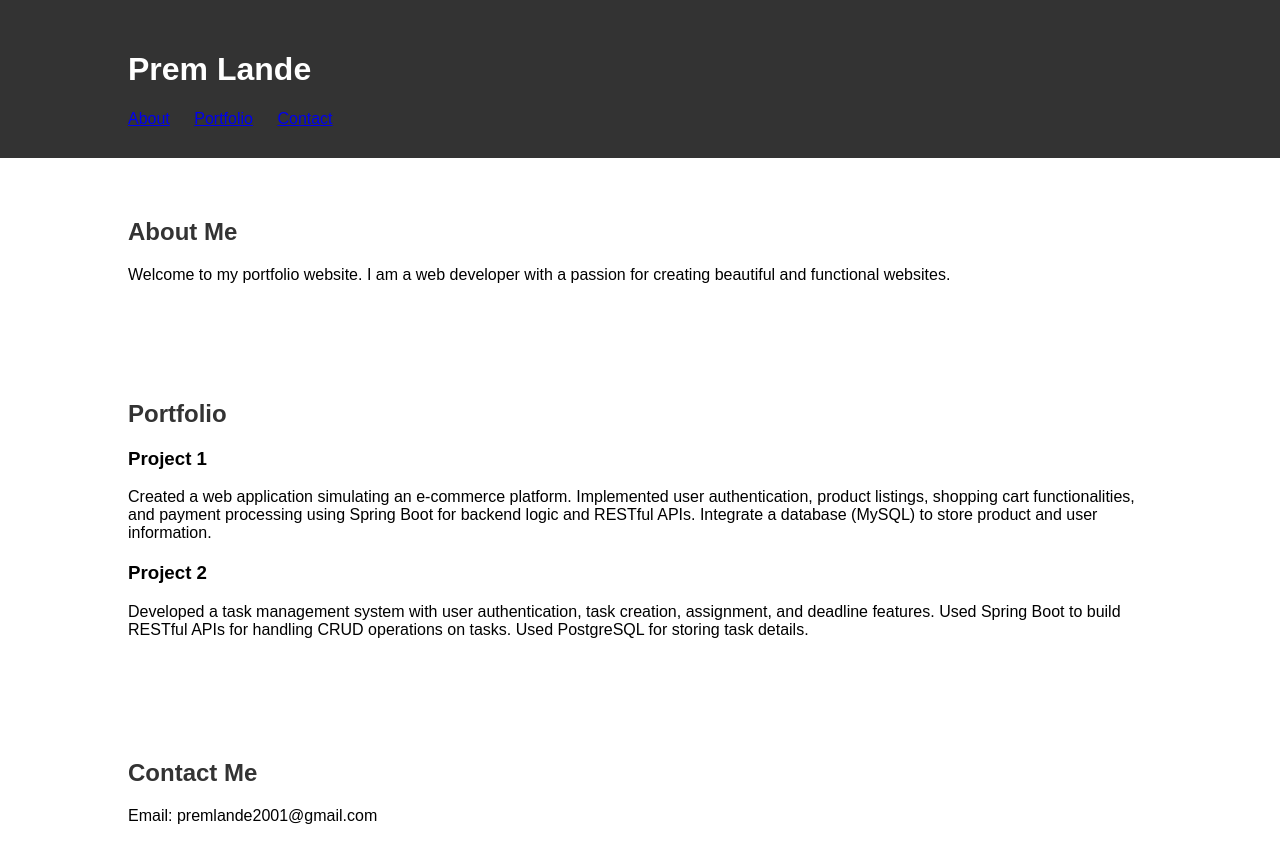
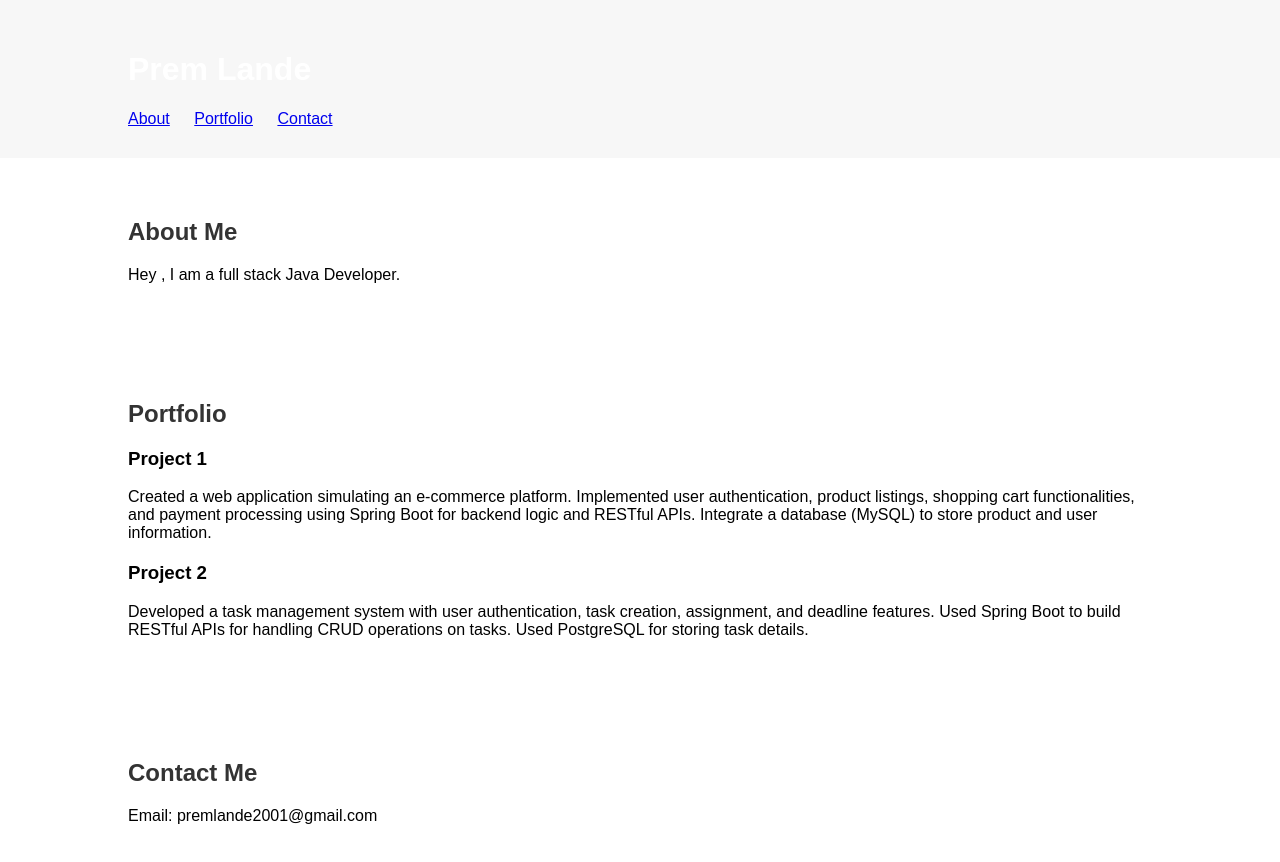
Before and after one commit to PremLande/gitdemo, a plain HTML site: page index.html in a window 1280 px wide. Drawn offline with Linux system fonts and the light colour scheme.

Commit message:
Added by @Prem

```diff
--- a/index.html
+++ b/index.html
@@ -22,7 +22,7 @@
 <section id="about">
   <div class="container">
     <h2>About Me</h2>
-    <p>Welcome to my portfolio website. I am a web developer with a passion for creating beautiful and functional websites.</p>
+    <p>Hey , I am  a full stack Java Developer.</p>
   </div>
 </section>
 <section id="portfolio">
@@ -37,6 +37,7 @@
         backend logic and RESTful APIs. Integrate a database (MySQL) to
         store product and user information.</p>
     </div>
+
     <div class="portfolio-item">
 
       <h3>Project 2</h3>
@@ -45,6 +46,7 @@
         to build RESTful APIs for handling CRUD operations on tasks. Used
         PostgreSQL for storing task details.</p>
     </div>
+
   </div>
 </section>
 <section id="contact">
--- a/styles.css
+++ b/styles.css
@@ -11,7 +11,7 @@ body {
 }
 
 header {
-  background-color: #333;
+  background-color: #f7f7f7;
   color: #fff;
   padding: 10px 0;
 }
```
Also changed, not shown: about.html (+1 -1 lines), media.jpeg (deleted).
